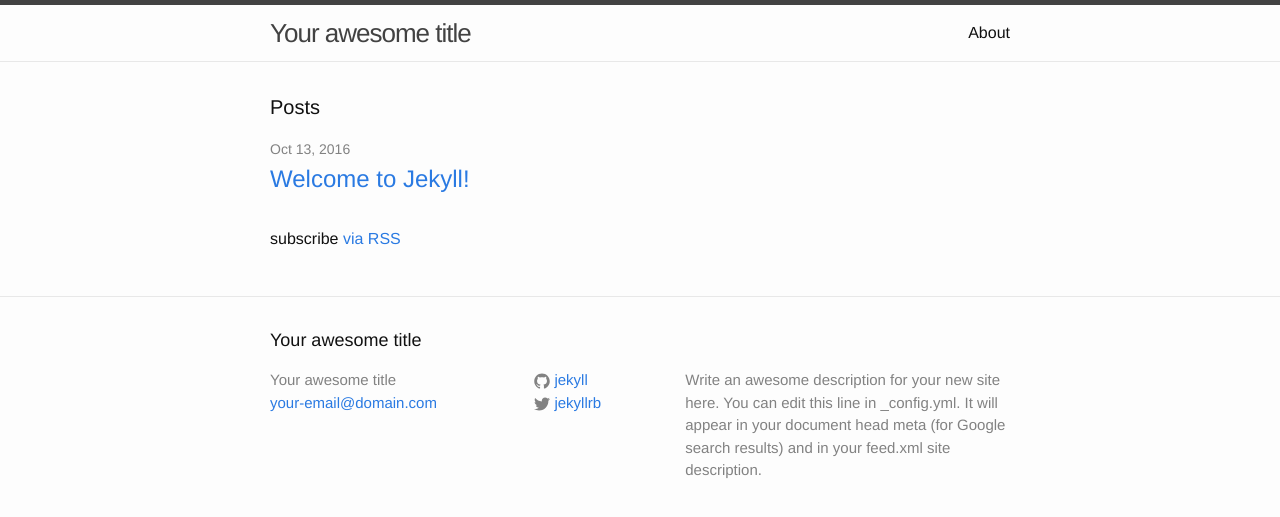
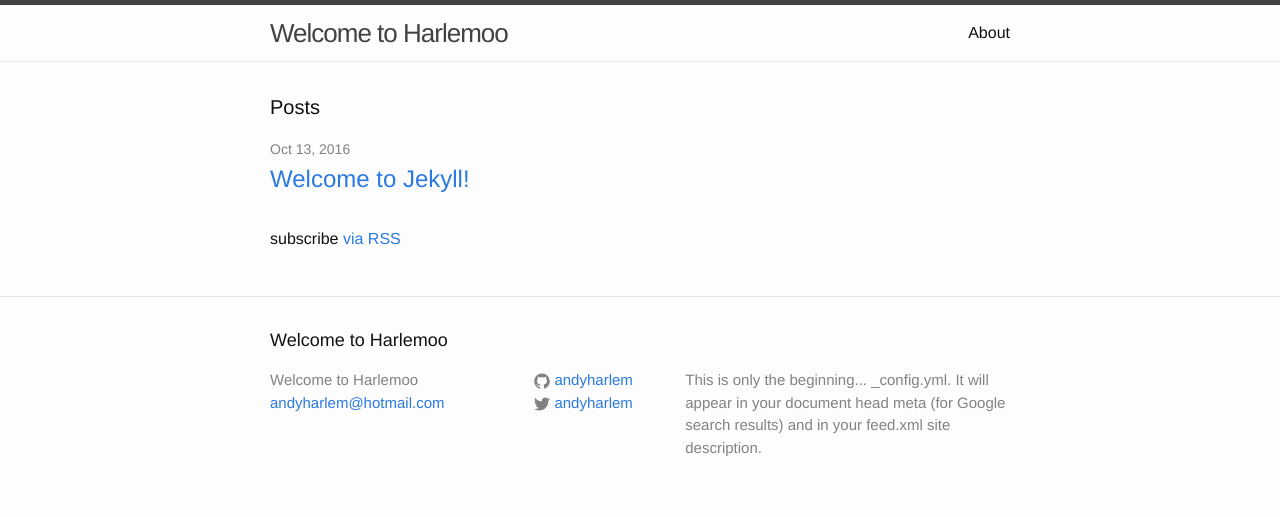
Before and after one commit to andyharlem/andyharlem.andyland.io, a Jekyll site: the page built from index.html, in a window 1280 px wide. Shown: the top 517 px of the page. Built offline with Jekyll 4.4.1, drawn with Linux system fonts in a browser that asks for light colours.

Commit message:
Changed to Harlemoo

```diff
--- a/_config.yml
+++ b/_config.yml
@@ -1,4 +1,4 @@
-# Welcome to Jekyll!
+# Welcome to Harlemoo!
 #
 # This config file is meant for settings that affect your whole blog, values
 # which you are expected to set up once and rarely need to edit after that.
@@ -6,16 +6,15 @@
 # 'jekyll serve'. If you change this file, please restart the server process.
 
 # Site settings
-title: Your awesome title
-email: your-email@domain.com
+title: Welcome to Harlemoo
+email: andyharlem@hotmail.com
 description: > # this means to ignore newlines until "baseurl:"
-  Write an awesome description for your new site here. You can edit this
-  line in _config.yml. It will appear in your document head meta (for
+  This is only the beginning... _config.yml. It will appear in your document head meta (for
   Google search results) and in your feed.xml site description.
 baseurl: "" # the subpath of your site, e.g. /blog
-url: "http://yourdomain.com" # the base hostname & protocol for your site
-twitter_username: jekyllrb
-github_username:  jekyll
+url: "http://harlemoo.com" # the base hostname & protocol for your site
+twitter_username: andyharlem
+github_username:  andyharlem
 
 # Build settings
 markdown: kramdown
```
